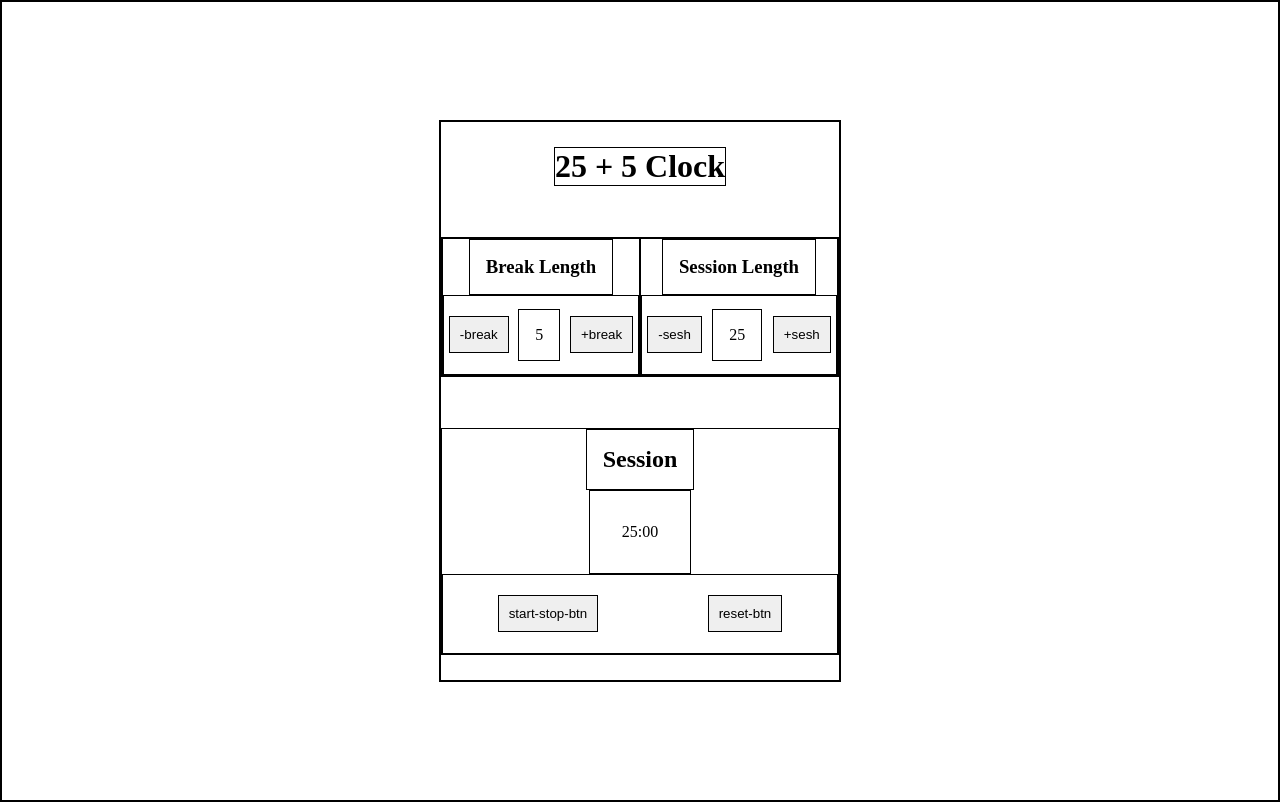
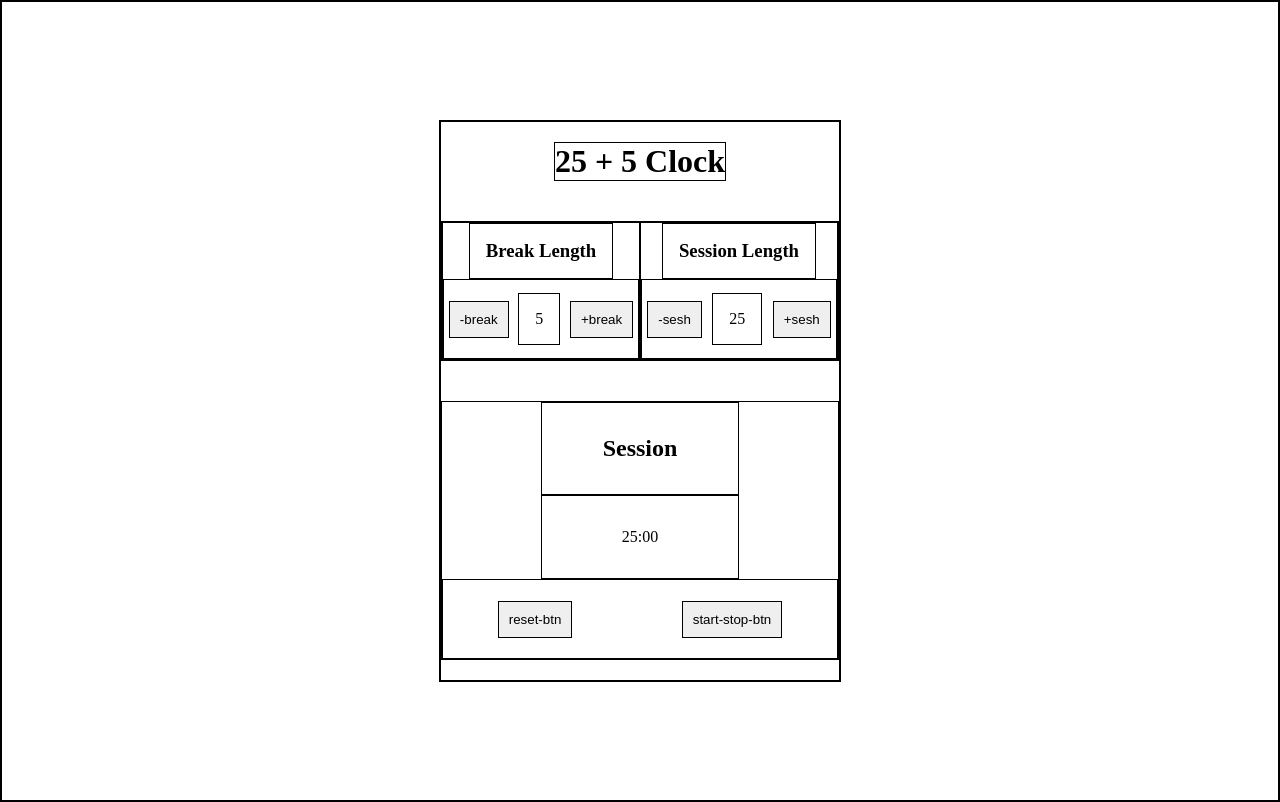
Before and after one commit to bhunor97/FCC_Frontend_Libraries_Cert_projects, a React (Create React App) app in the folder clock/: page / in a window 1280 px wide. Built offline with nearby package versions, Linux system fonts and the light colour scheme.

Commit message:
double digits fix

```diff
--- a/clock/src/components/App.js
+++ b/clock/src/components/App.js
@@ -1,26 +1,25 @@
 import React from "react";
 import { useState, useEffect } from "react";
-import { evaluate } from "mathjs";
+import { evaluate, isZero } from "mathjs";
 import "./style.css";
 
 function App() {
+  // variables
+  let doubleZero = ("0" + 0).slice(-2);
+
   // states
   const [currentBreakLenght, setBreakLength] = useState(5);
   const [currentSeshLength, setSeshLength] = useState(25);
 
   const [currentMinute, setMinute] = useState(25);
-  const [currentSecond, setSecond] = useState("00");
+  const [currentSecond, setSecond] = useState(doubleZero);
 
   const [isRunning, setIsRunning] = useState(false);
   const [timerStarted, setTimer] = useState(false);
 
-  // const [minuteId, setMinuteId] = useState(null);
   const [secondId, setSecondId] = useState(null);
-
   const [currentDisplay, setDisplay] = useState("Session");
-
   const [isSecZero, setSecZero] = useState(null);
-  const [isMinZero, setMinZero] = useState(false);
 
   // On load values
   useEffect(() => {
@@ -34,7 +33,7 @@ function App() {
     setBreakLength(5);
     setSeshLength(25);
     setMinute(25);
-    setSecond("00");
+    setSecond(doubleZero);
     setTimer(false);
     setDisplay("Session");
     // Stop
@@ -136,36 +135,55 @@ function App() {
     }
   }, [isRunning]);
 
+  // Reaching 0 Minutes useEffect
+  useEffect(() => {
+    // min below 10
+    if (currentMinute < 10) {
+      setMinute(("0" + currentMinute).slice(-2));
+    }
+
+    if (isRunning && currentMinute < 0) {
+      setDisplay("Break");
+      setMinute(currentBreakLenght);
+      setSecond(doubleZero);
+      if (currentDisplay === "Break") {
+        setDisplay("Session");
+        setMinute(currentSeshLength);
+        setSecond(doubleZero);
+      }
+    }
+    // if (isRunning && currentMinute < 0) {
+    //   if (currentDisplay === "Session") {
+    //     setDisplay("Break");
+    //     setMinute(currentBreakLenght - 1);
+    //   } else if (currentDisplay === "Break") {
+    //     {
+    //       setDisplay("Session");
+    //       setMinute(currentSeshLength - 1);
+    //     }
+    //   }
+    // }
+  }, [currentMinute]);
+
   // Reaching 0 Seconds useEffect
   useEffect(() => {
-    if (currentSecond > 0 || typeof currentSecond === "string") {
-      setSecZero(false);
-    } else if (currentSecond <= 0) {
+    // sec below 10
+    if (currentSecond < 10 && currentSecond >= 0) {
+      setSecond(("0" + currentSecond).slice(-2));
+    }
+    if (isRunning && currentSecond === "00") {
       setSecZero(true);
-      if (isSecZero) {
+      if (isZero) {
         setSecond(59);
         setMinute(currentMinute - 1);
       }
+    } else {
+      setSecZero(false);
     }
   }, [currentSecond]);
 
-  // Reaching 0 Minutes useEffect
-  useEffect(() => {
-    if (isRunning && currentMinute < 0) {
-      if (currentDisplay === "Session") {
-        setDisplay("Break");
-        setMinute(currentBreakLenght - 1);
-      } else if (currentDisplay === "Break") {
-        {
-          setDisplay("Session");
-          setMinute(currentSeshLength - 1);
-        }
-      }
-    }
-  }, [currentMinute]);
-
-  console.log(isMinZero);
-  console.log(currentSecond);
+  console.log("Minutes: " + currentMinute);
+  console.log("Seconds: " + currentMinute);
 
   return (
     <div className="App">
@@ -205,6 +223,9 @@ function App() {
           {currentMinute}:{currentSecond}
         </div>
         <div className="btn-display-container">
+          <button id="reset" onClick={resetFunc}>
+            reset-btn
+          </button>
           <button
             id="start_stop"
             onClick={() => {
@@ -220,9 +241,6 @@ function App() {
           >
             start-stop-btn
           </button>
-          <button id="reset" onClick={resetFunc}>
-            reset-btn
-          </button>
         </div>
       </section>
     </div>
@@ -231,5 +249,4 @@ function App() {
 
 export default App;
 
-// adjustable break length during breaks
-// break - countdown to 0:59 and lower
+// cannot reach 00 yet
--- a/clock/src/components/style.css
+++ b/clock/src/components/style.css
@@ -66,6 +66,12 @@ h3 {
   padding: 1rem;
 }
 
-#time-left {
+#time-left,
+#timer-label {
+  display: flex;
+  flex-direction: column;
+  align-items: center;
+  justify-content: center;
   padding: 2rem;
+  min-width: 50%;
 }
```
